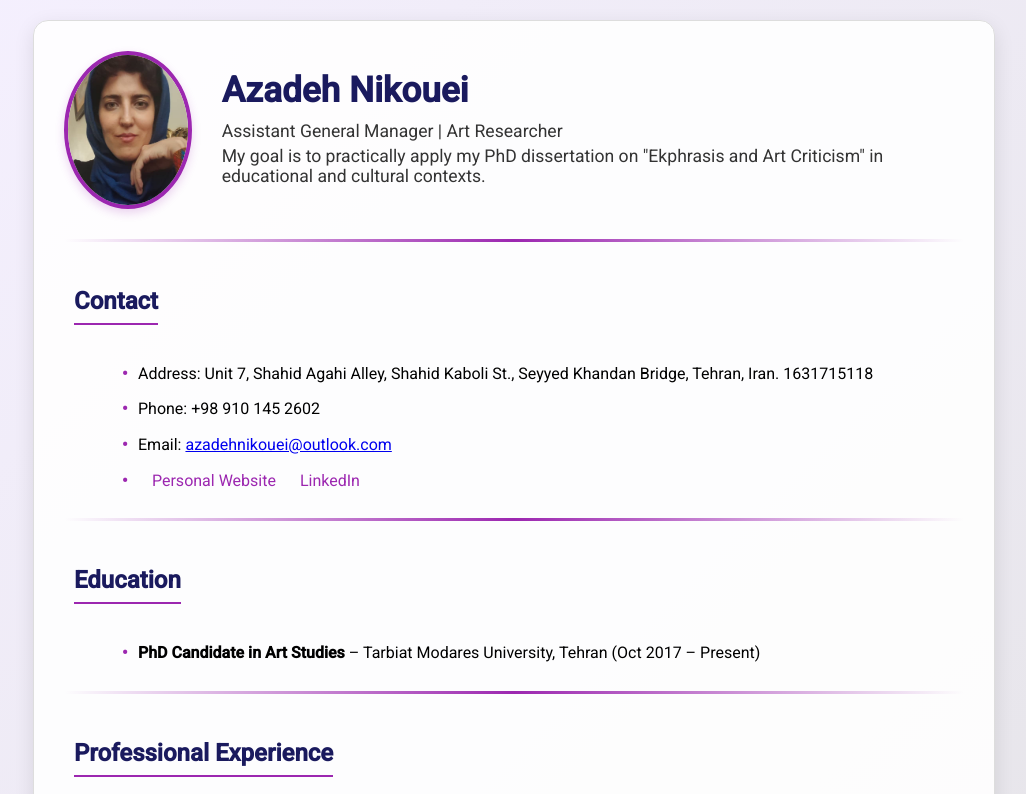
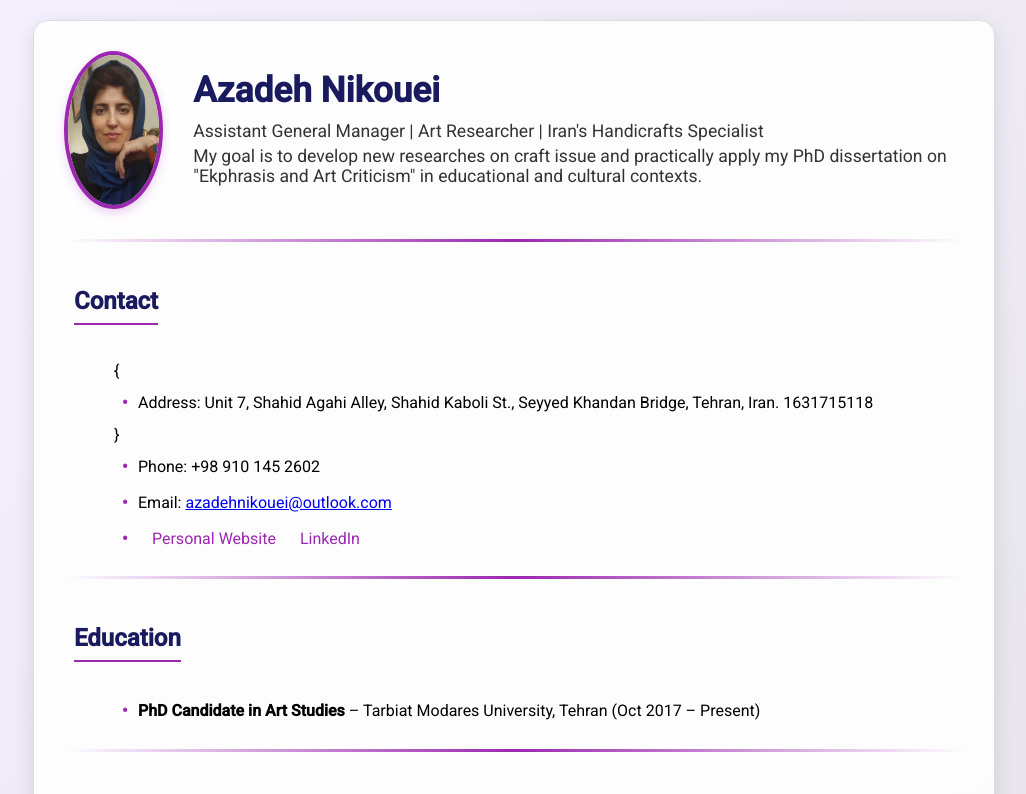
Before and after one commit to arvejh/mycv, a plain HTML site: page index.html in a window 1280 px wide. Shown: the top 794 px of the page, without its empty margins (126-1152 px from the left). Drawn offline with Linux system fonts and the light colour scheme.

Commit message:
Update index.html

```diff
--- a/index.html
+++ b/index.html
@@ -113,8 +113,8 @@
       <img src="man.jpg" alt="Azadeh Nikouei" class="profile-img">
       <div class="info">
         <h1>Azadeh Nikouei</h1>
-        <p>Assistant General Manager | Art Researcher</p>
-        <p>My goal is to practically apply my PhD dissertation on "Ekphrasis and Art Criticism" in educational and cultural contexts.</p>
+        <p>Assistant General Manager | Art Researcher  | Iran's Handicrafts Specialist</p>
+        <p>My goal is to develop new researches on craft issue and practically apply my PhD dissertation on "Ekphrasis and Art Criticism" in educational and cultural contexts.</p>
       </div>
     </header>
 
@@ -125,7 +125,7 @@
     <section>
       <h2>Contact</h2>
       <ul>
-        <li>Address: Unit 7, Shahid Agahi Alley, Shahid Kaboli St., Seyyed Khandan Bridge, Tehran, Iran. 1631715118</li>
+       { <li>Address: Unit 7, Shahid Agahi Alley, Shahid Kaboli St., Seyyed Khandan Bridge, Tehran, Iran. 1631715118</li>}
         <li>Phone: +98 910 145 2602</li>
         <li>Email: <a href="mailto:azadehnikouei@outlook.com">azadehnikouei@outlook.com</a></li>
         <li class="links">
```
